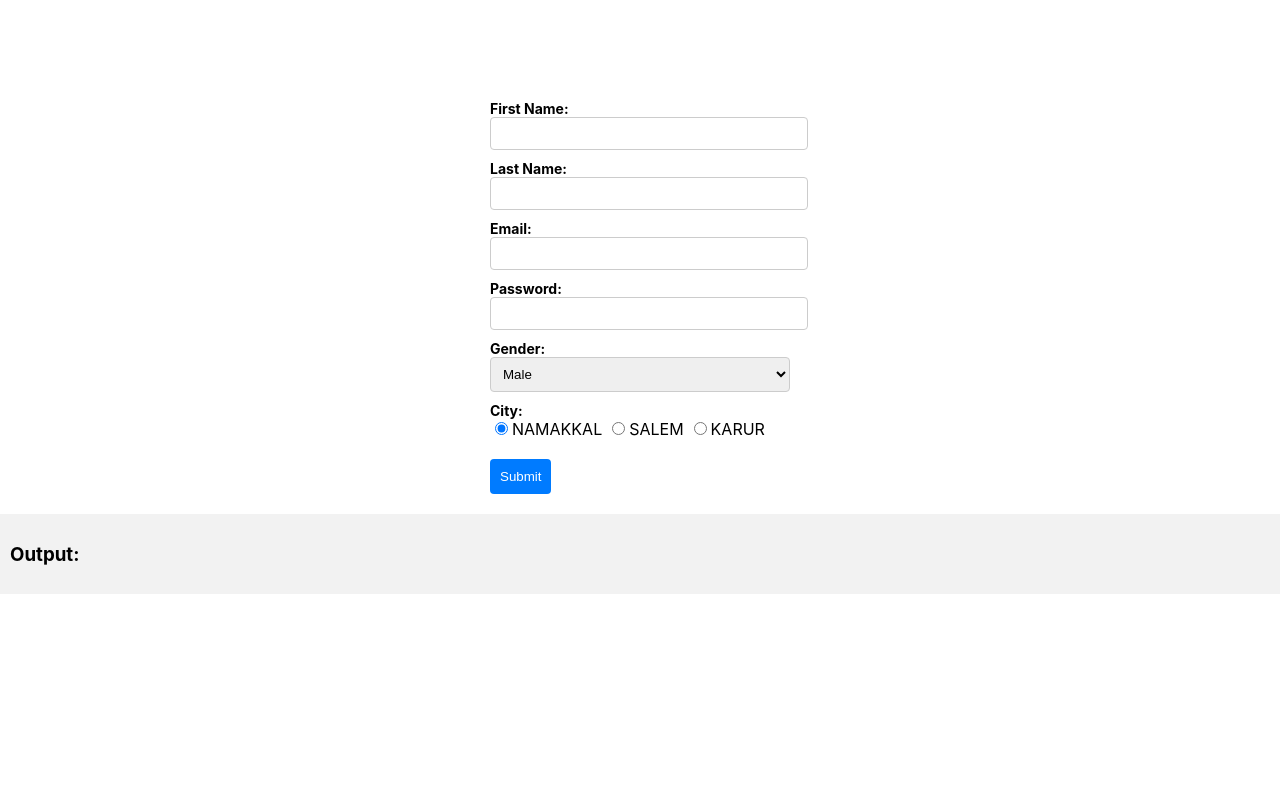
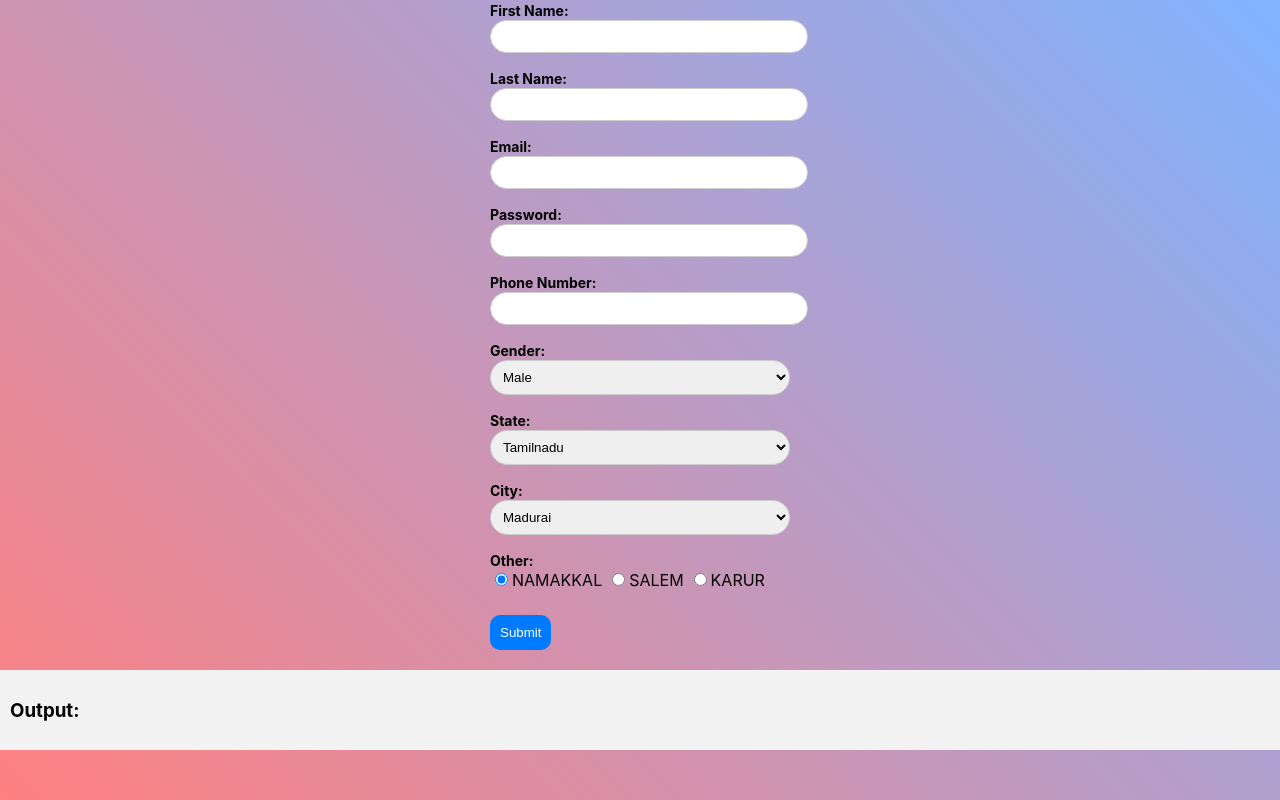
Before and after one commit to Boopalyash/reactjs, a React (Create React App) app: page / in a window 1280 px wide. Built offline with nearby package versions, Linux system fonts and the light colour scheme.

Commit message:
added the useeffect hook

```diff
--- a/src/EventHandlingInput.js
+++ b/src/EventHandlingInput.js
@@ -1,4 +1,4 @@
-import React, { useState } from "react";
+import React, { useState, useEffect } from "react";
 
 const EventHandlingInput = () => {
   const [formData, setFormData] = useState({
@@ -6,11 +6,14 @@ const EventHandlingInput = () => {
     lastName: "",
     email: "",
     password: "",
+    phoneNumber: "",
     gender: "male",
+    state: "tamilnadu",
     city: "namakkal",
   });
 
   const [consoleOutput, setConsoleOutput] = useState([]);
+  const [cityOptions, setCityOptions] = useState([]);
 
   const handleChange = (event) => {
     const { name, value } = event.target;
@@ -22,12 +25,44 @@ const EventHandlingInput = () => {
 
   const handleSubmit = (event) => {
     event.preventDefault();
-    const newOutput = [...consoleOutput, JSON.stringify(formData)];
-    setConsoleOutput(newOutput);
+    setConsoleOutput([JSON.stringify(formData)]);
   };
 
+  const handleInput = (event) => {
+    const input = event.target;
+    const numericValue = input.value.replace(/\D/g, "");
+    setFormData((previousFormData) => ({
+      ...previousFormData,
+      [input.name]: numericValue,
+    }));
+  };
+
+  useEffect(() => {
+    if (formData.state === "tamilnadu") {
+      setCityOptions([
+        { value: "madurai", label: "Madurai" },
+        { value: "chennai", label: "Chennai" },
+        { value: "coimbatore", label: "Coimbatore" },
+      ]);
+    } else if (formData.state === "kerala") {
+      setCityOptions([
+        { value: "kochi", label: "Kochi" },
+        { value: "trivandrum", label: "Trivandrum" },
+        { value: "kottayam", label: "Kottayam" },
+      ]);
+    } else if (formData.state === "karnataka") {
+      setCityOptions([
+        { value: "bangalore", label: "Bangalore" },
+        { value: "mysore", label: "Mysore" },
+        { value: "mangalore", label: "Mangalore" },
+      ]);
+    } else {
+      setCityOptions([]);
+    }
+  }, [formData.state]);
+
   return (
-    <div>
+    <div style={styles.container}>
       <form onSubmit={handleSubmit} style={styles.form}>
         <div style={styles.formGroup}>
           <label style={styles.label}>
@@ -83,6 +118,20 @@ const EventHandlingInput = () => {
         </div>
         <div style={styles.formGroup}>
           <label style={styles.label}>
+            Phone Number:
+            <input
+              type="tel"
+              name="phoneNumber"
+              value={formData.phoneNumber}
+              onInput={handleInput}
+              style={styles.input}
+              required
+            />
+          </label>
+        </div>
+
+        <div style={styles.formGroup}>
+          <label style={styles.label}>
             Gender:
             <select
               name="gender"
@@ -96,8 +145,42 @@ const EventHandlingInput = () => {
             </select>
           </label>
         </div>
+
         <div style={styles.formGroup}>
-          <label style={styles.label}>City:</label>
+          <label style={styles.label}>State:</label>
+          <select
+            name="state"
+            value={formData.state}
+            onChange={handleChange}
+            style={styles.input}
+          >
+            <option value="tamilnadu">Tamilnadu</option>
+            <option value="kerala">Kerala</option>
+            <option value="karnataka">karnataka</option>
+            <option value="other">Other</option>
+          </select>
+        </div>
+
+        {cityOptions.length > 0 && (
+          <div style={styles.formGroup}>
+            <label style={styles.label}>City:</label>
+            <select
+              name="city"
+              value={formData.city}
+              onChange={handleChange}
+              style={styles.input}
+            >
+              {cityOptions.map((option) => (
+                <option key={option.value} value={option.value}>
+                  {option.label}
+                </option>
+              ))}
+            </select>
+          </div>
+        )}
+
+        <div style={styles.formGroup}>
+          <label style={styles.label}>Other:</label>
           <div>
             <label>
               <input
@@ -134,6 +217,7 @@ const EventHandlingInput = () => {
             </label>
           </div>
         </div>
+
         <button type="submit" style={styles.button}>
           Submit
         </button>
@@ -148,24 +232,28 @@ const EventHandlingInput = () => {
   );
 };
 
+export default EventHandlingInput;
+
 const styles = {
+  container: {
+    background: "linear-gradient(45deg, #ff8080, #80b3ff)",
+    minHeight: "100vh",
+  },
   form: {
     maxWidth: "300px",
     margin: "0 auto",
-    marginTop: "100px",
   },
   formGroup: {
-    marginBottom: "10px",
+    marginBottom: "15px",
   },
   label: {
     fontSize: "14px",
     fontWeight: "bold",
-    display: "block",
   },
   input: {
     padding: "8px",
     border: "1px solid #ccc",
-    borderRadius: "4px",
+    borderRadius: "20px",
     width: "100%",
   },
   button: {
@@ -174,7 +262,7 @@ const styles = {
     backgroundColor: "#007bff",
     color: "#fff",
     border: "none",
-    borderRadius: "4px",
+    borderRadius: "10px",
     cursor: "pointer",
   },
   console: {
@@ -183,5 +271,3 @@ const styles = {
     backgroundColor: "#f2f2f2",
   },
 };
-
-export default EventHandlingInput;
```
